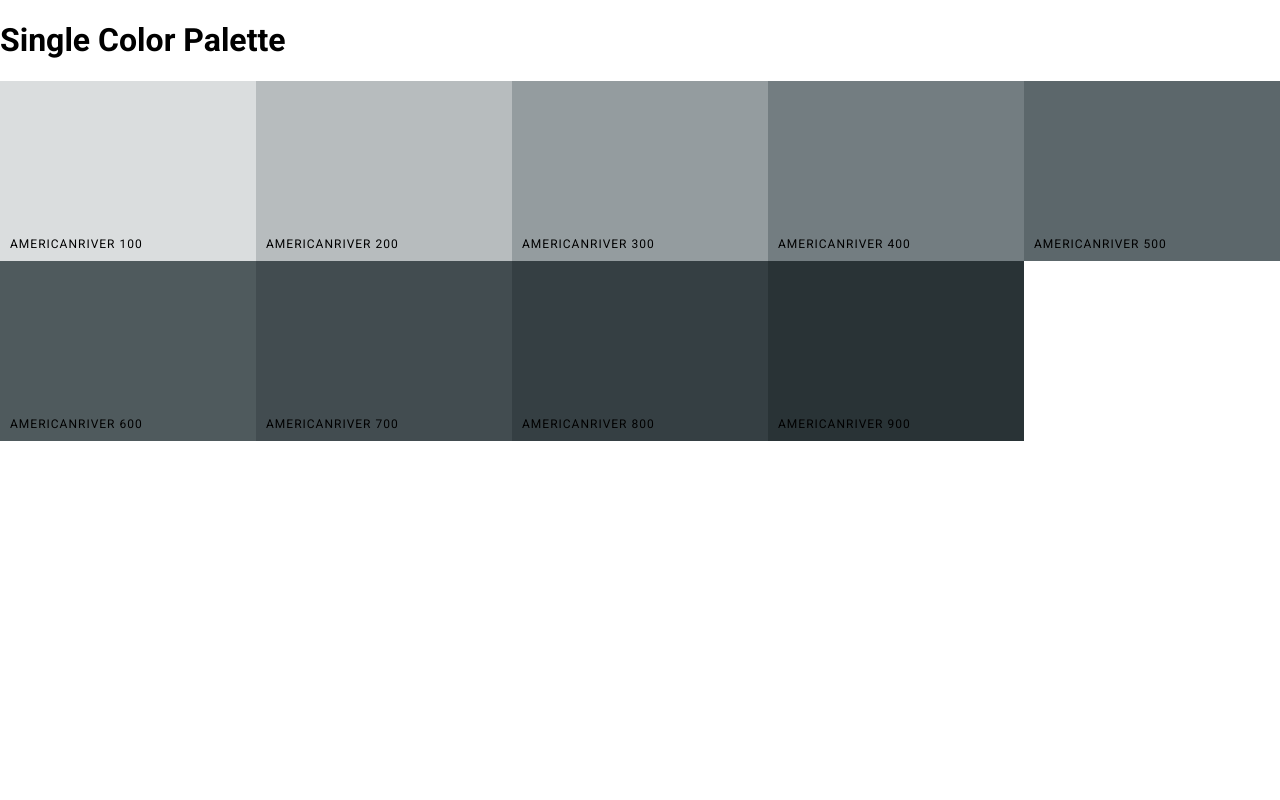
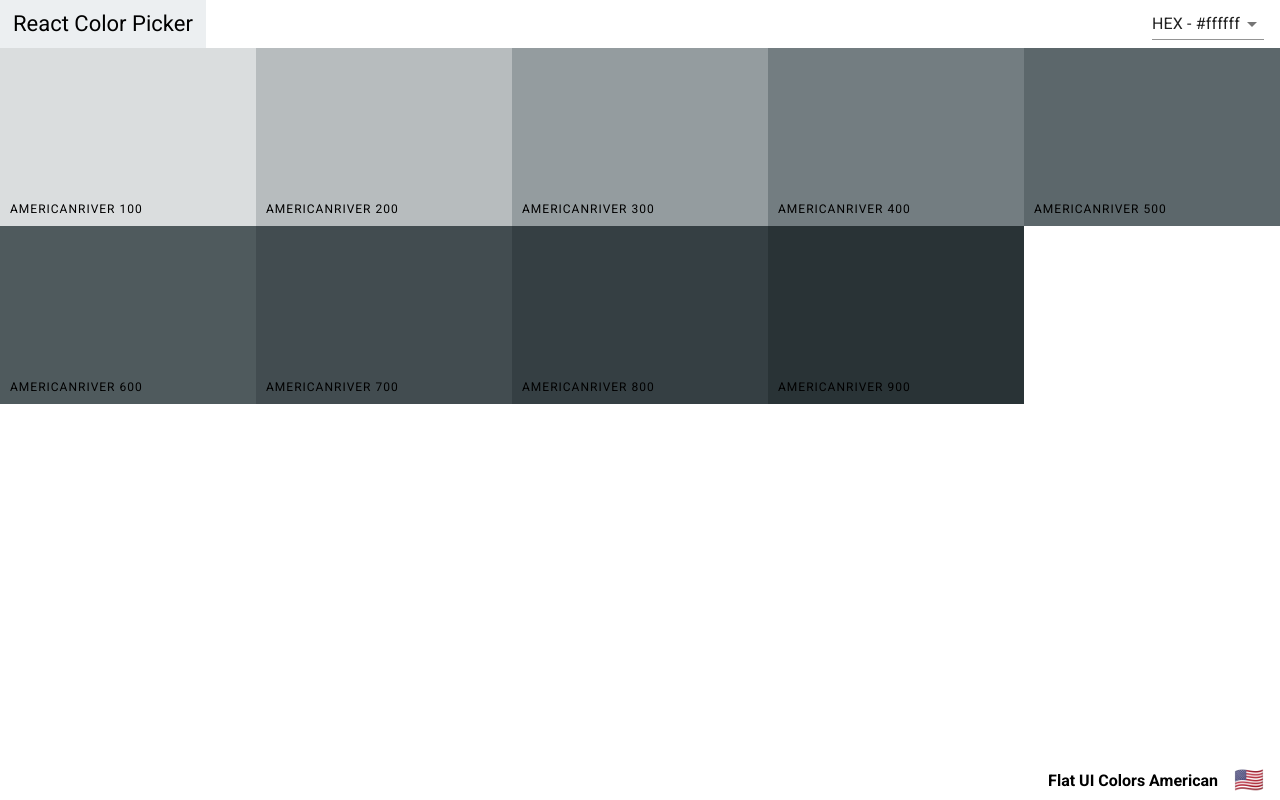
Before and after one commit to gabrielantony/Color-Palette, a React (Create React App) app: page /palette/flat-ui-colors-american/americanriver in a window 1280 px wide. Built offline with nearby package versions, Linux system fonts and the light colour scheme.

Commit message:
Add Navbar and Footer to SingleColorPalette

```diff
--- a/src/Navbar.js
+++ b/src/Navbar.js
@@ -29,7 +29,7 @@
     }
 
     render() {
-        const {level, changeLevel} = this.props;
+        const {level, changeLevel, showingAllColors  } = this.props;
         const {format} = this.state;
 
         return (
@@ -37,7 +37,7 @@
                 <div className="logo">
                     <Link to="/">React Color Picker</Link>
                 </div>
-                <div className="slider-container">
+                {showingAllColors && <div className="slider-container">
                     <span>Level: {level}</span>
                     <div className="slider">
                         <Slider
@@ -48,6 +48,7 @@
                         onAfterChange={changeLevel}/>
                     </div>
                 </div>
+                }
                 <div className="select-container">
                     <Select value={format} onChange={this.handleFormatChange}>
                         <MenuItem value="hex">HEX - #ffffff</MenuItem>
--- a/src/Palette.js
+++ b/src/Palette.js
@@ -1,6 +1,7 @@
 import React, { Component } from 'react';
 import ColorBox from "./ColorBox";
 import Navbar from "./Navbar";
+import PaletteFooter from "./PaletteFooter";
 import "./Palette.css";
 
 
@@ -40,12 +41,10 @@
                 level={level}
                 changeLevel={this.changeLevel}
                 handleChange={this.changeFormat}
+                showingAllColors
                 />
                 <div className="Palette-colors">{colorBoxes}</div>
-                <footer className="Palette-footer">
-                    {paletteName}
-                    <span className="emoji">{emoji}</span>
-                </footer>
+                <PaletteFooter paletteName={paletteName} emoji={emoji} />
             </div>
         )
     }
--- /dev/null
+++ b/src/PaletteFooter.js
@@ -0,0 +1,12 @@
+import React from 'react';
+function PaletteFooter(props) {
+    const {paletteName, emoji} = props;
+    return (
+        <footer className="palette-footer">
+            {paletteName}
+            <span className="emoji">{emoji}</span>
+        </footer>
+    );
+}
+
+export default PaletteFooter;
--- a/src/SingleColorPalette.js
+++ b/src/SingleColorPalette.js
@@ -1,4 +1,6 @@
 import React, { Component } from 'react';
+import Navbar from "./Navbar";
+import PaletteFooter from "./PaletteFooter";
 import ColorBox from "./ColorBox";
 
 class SingleColorPalette extends Component {
@@ -6,6 +8,8 @@
         super(props);
         this._shades = this.gatherShades(this.props.palette, this.props.colorId);
         console.log(this._shades);
+        this.state = {format: "hex"};
+        this.changeFormat = this.changeFormat.bind(this);
     }
 
     gatherShades(palette, colorToFilterBy){
@@ -20,19 +24,28 @@
         return shades.slice(1);
     }
 
+    changeFormat(val){
+        this.setState({ format: val });
+     }
+
     render() {
+        const {format} = this.state
+        const {paletteName, emoji} = this.props.palette;
         const colorBoxes = this._shades.map(color => (
             <ColorBox
             key={color.id}
             name={color.name}
-            background={color.hex}
+            background={color[format]}
             showLink={false}
             />
         ))
         return (
             <div className="Palette">
-                <h1>Single Color Palette</h1>
+                <Navbar
+                 handleChange={this.changeFormat}
+                 showingAllColors = {false}/>
                 <div className="Palette-colors">{colorBoxes}</div>
+                <PaletteFooter paletteName={paletteName} emoji={emoji} />
             </div>
         )
     }
```
